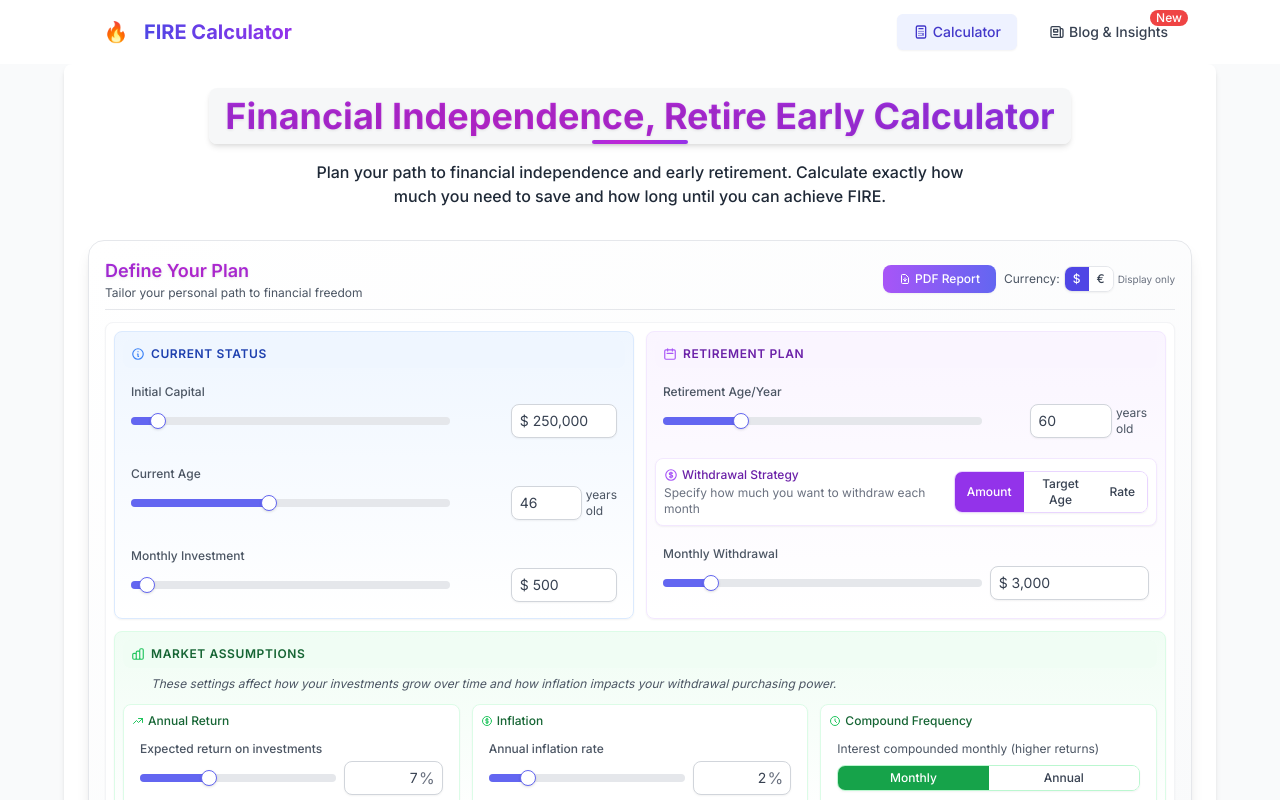
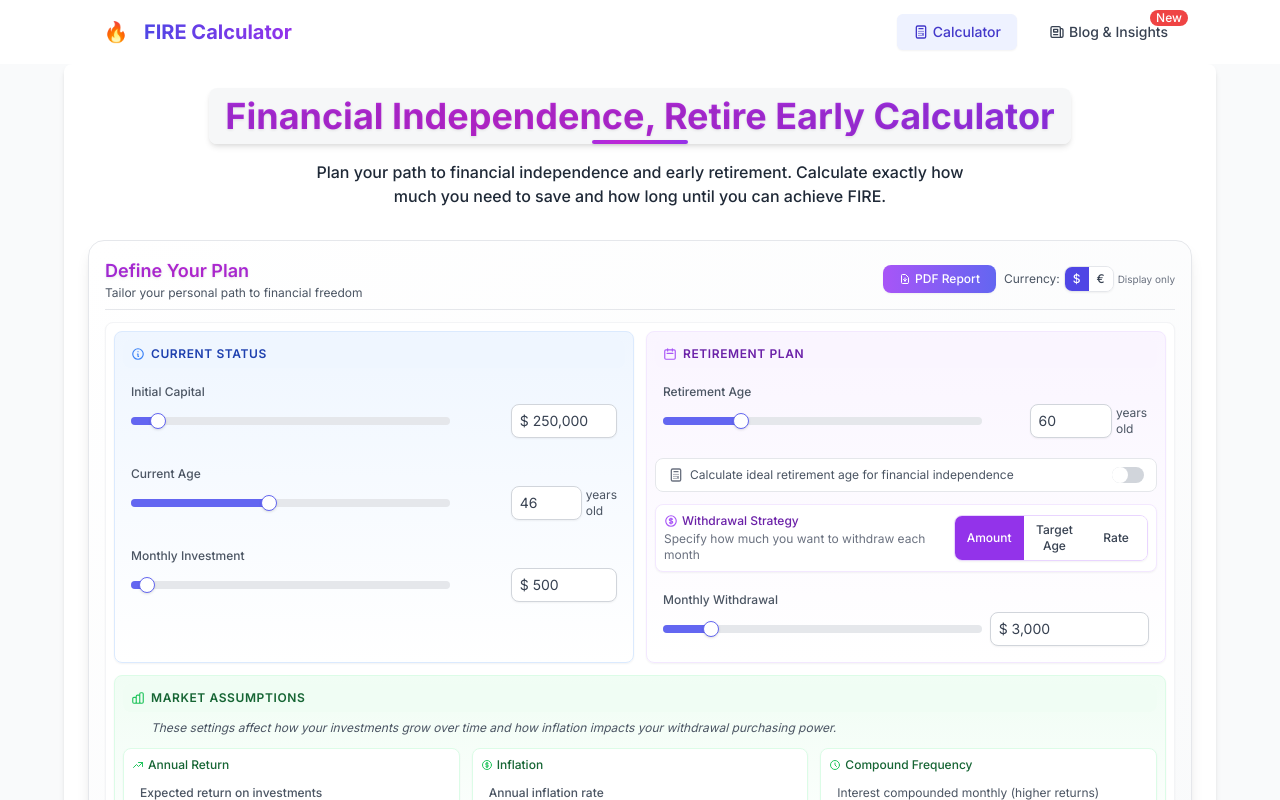
Before and after one commit to eriiiic/Retirement, a React (Create React App) app: page / in a window 1280 px wide. Shown: the top 800 px of the page. Built offline with nearby package versions, Linux system fonts and the light colour scheme.

Commit message:
Enhance retirement age section with auto-calculation toggle and simplified label

```diff
--- a/src/components/retirement/ParametersSection.tsx
+++ b/src/components/retirement/ParametersSection.tsx
@@ -50,6 +50,9 @@ export const ParametersSection: React.FC<ParametersSectionProps> = ({
   // Add state for PDF generation
   const [isPdfGenerating, setIsPdfGenerating] = useState<boolean>(false);
   const [showPdfSuccess, setShowPdfSuccess] = useState<boolean>(false);
+
+  // Add state for auto retirement age calculation
+  const [autoCalculateRetirementAge, setAutoCalculateRetirementAge] = useState(false);
 
   // Update local input values when params change, but only if the field is not currently focused
   useEffect(() => {
@@ -584,6 +587,19 @@ export const ParametersSection: React.FC<ParametersSectionProps> = ({
     }
   };
 
+  // Add handler for auto retirement age calculation
+  const toggleAutoRetirementCalculation = () => {
+    const newValue = !autoCalculateRetirementAge;
+    setAutoCalculateRetirementAge(newValue);
+
+    if (newValue) {
+      // Here we would ideally calculate the optimal retirement age
+      // For now, we'll set a placeholder value that could be replaced with actual calculation
+      const calculatedOptimalAge = 59; // Example value - in a real implementation this would be calculated
+      onParamChange('retirementInput', calculatedOptimalAge.toString());
+    }
+  };
+
   // Render a parameter input field with slider for specified parameters
   const renderParameterInput = (
     label: string,
@@ -950,15 +966,42 @@ export const ParametersSection: React.FC<ParametersSectionProps> = ({
             </h3>
             <div className="space-y-3">
               {renderParameterInput(
-                "Retirement Age/Year",
+                "Retirement Age",
                 "retirementInput",
                 inputValues.retirementInput,
                 "65",
                 false,
                 false,
                 "",
-                true // Include slider
+                !autoCalculateRetirementAge // Only include slider if not auto-calculating
               )}
+
+              {/* Auto-calculate retirement age toggle */}
+              <div className="mb-3 mt-1">
+                <button
+                  onClick={toggleAutoRetirementCalculation}
+                  className={`w-full text-left text-xs px-3 py-2 rounded-lg transition-all flex items-center ${
+                    autoCalculateRetirementAge
+                      ? 'bg-purple-100 text-purple-800 border border-purple-200'
+                      : 'bg-white text-gray-600 border border-gray-200 hover:bg-purple-50'
+                  }`}
+                >
+                  <svg xmlns="http://www.w3.org/2000/svg" className={`h-4 w-4 mr-1.5 ${autoCalculateRetirementAge ? 'text-purple-600' : 'text-gray-500'}`} fill="none" viewBox="0 0 24 24" stroke="currentColor">
+                    <path strokeLinecap="round" strokeLinejoin="round" strokeWidth={2} d="M9 7h6m0 10v-3m-3 3h.01M9 17h.01M9 14h.01M12 14h.01M15 11h.01M12 11h.01M9 11h.01M7 21h10a2 2 0 002-2V5a2 2 0 00-2-2H7a2 2 0 00-2 2v14a2 2 0 002 2z" />
+                  </svg>
+                  <span className="flex-1">
+                    Calculate ideal retirement age for financial independence
+                  </span>
+                  <span className={`ml-2 inline-flex h-4 w-8 rounded-full transition-colors ${autoCalculateRetirementAge ? 'bg-purple-600' : 'bg-gray-300'}`}>
+                    <span className={`inline-block h-4 w-4 transform rounded-full bg-white transition-transform ${autoCalculateRetirementAge ? 'translate-x-4' : 'translate-x-0'}`}></span>
+                  </span>
+                </button>
+                {autoCalculateRetirementAge && (
+                  <p className="text-xs text-purple-700 mt-1 px-3">
+                    Based on your inputs, the optimal retirement age for maintaining financial independence is {inputValues.retirementInput}.
+                  </p>
+                )}
+              </div>
 
               {/* Withdrawal Strategy - Optimized */}
               <div className="mb-1 p-2 bg-white rounded-lg border border-purple-100 shadow-sm">
@@ -978,9 +1021,9 @@ export const ParametersSection: React.FC<ParametersSectionProps> = ({
                           : "Define a withdrawal rate as percentage of your capital"}
                     </p>
                   </div>
-                  <div className="flex border border-purple-200 rounded-lg overflow-hidden shadow-sm">
+                  <div className="flex w-full sm:w-auto border border-purple-200 rounded-lg overflow-hidden shadow-sm">
                     <button
-                      className={`px-3 py-1 text-xs font-medium transition-all ${
+                      className={`flex-1 px-3 py-1.5 text-xs font-medium transition-all ${
                         params.withdrawalMode === 'amount'
                           ? 'bg-purple-600 text-white'
                           : 'bg-white text-gray-700 hover:bg-purple-50'
@@ -990,7 +1033,7 @@ export const ParametersSection: React.FC<ParametersSectionProps> = ({
                       Amount
                     </button>
                     <button
-                      className={`px-3 py-1 text-xs font-medium transition-all ${
+                      className={`flex-1 px-3 py-1.5 text-xs font-medium transition-all ${
                         params.withdrawalMode === 'age'
                           ? 'bg-purple-600 text-white'
                           : 'bg-white text-gray-700 hover:bg-purple-50'
@@ -1000,7 +1043,7 @@ export const ParametersSection: React.FC<ParametersSectionProps> = ({
                       Target Age
                     </button>
                     <button
-                      className={`px-3 py-1 text-xs font-medium transition-all ${
+                      className={`flex-1 px-3 py-1.5 text-xs font-medium transition-all ${
                         params.withdrawalMode === 'rate'
                           ? 'bg-purple-600 text-white'
                           : 'bg-white text-gray-700 hover:bg-purple-50'
```
